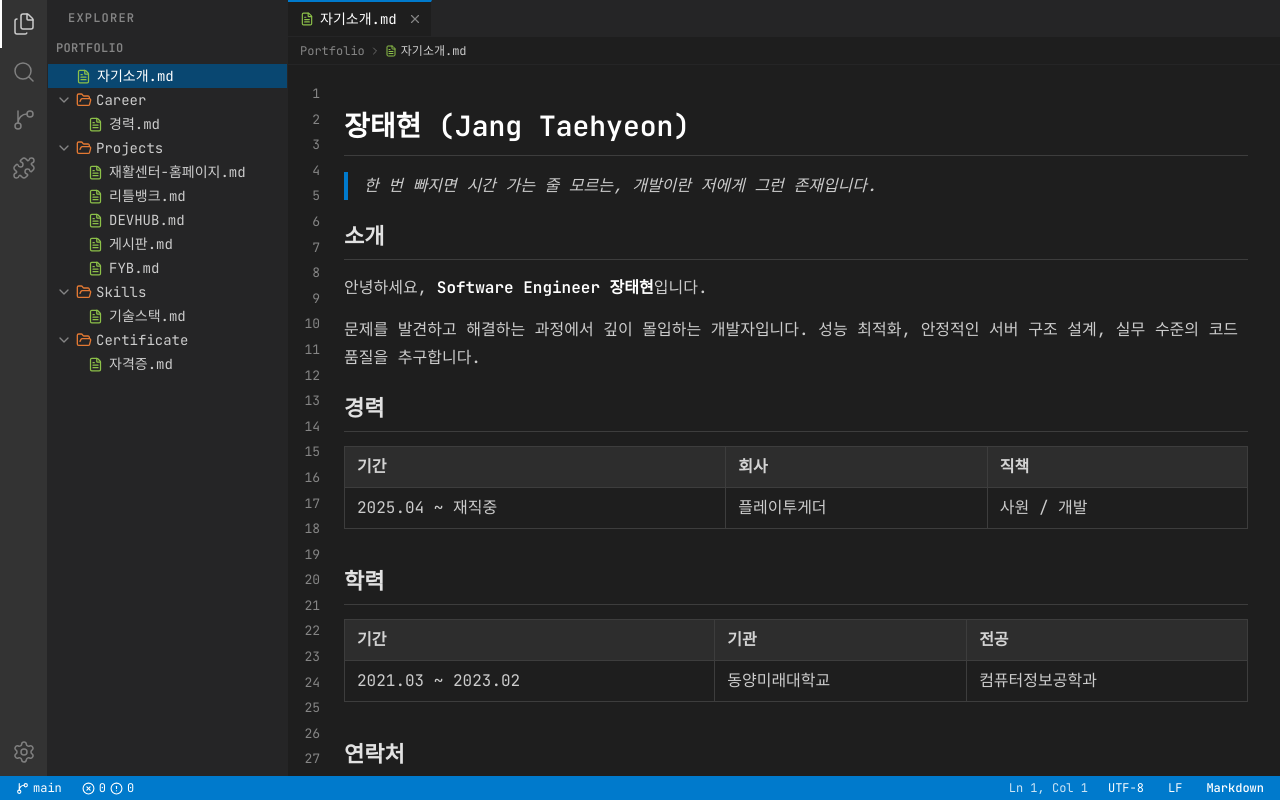
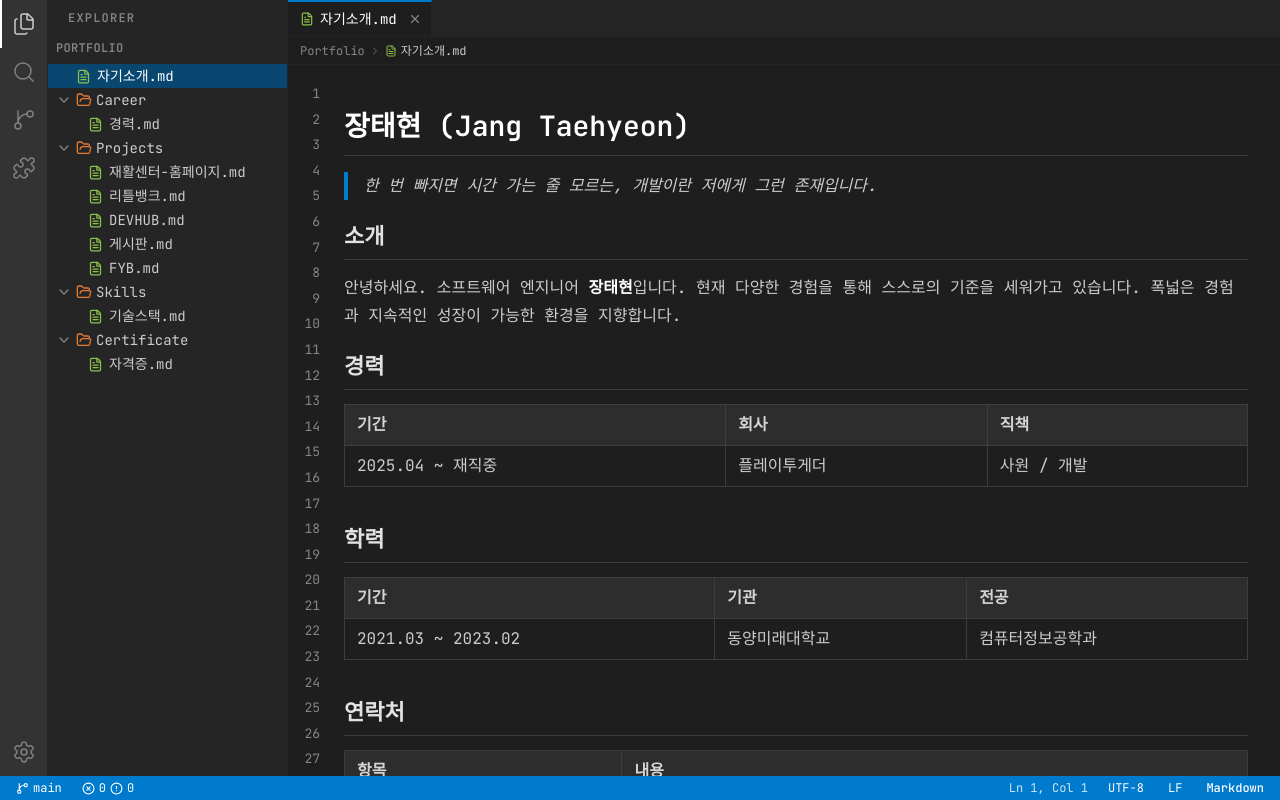
Before and after one commit to xogus3492/portfolio, a Next.js app: page / in a window 1280 px wide. Built offline with nearby package versions, Linux system fonts and the light colour scheme.

Commit message:
refactor: 자기소개.md 소개글 문구 수정

```diff
--- a/src/data/content/self_intro.ts
+++ b/src/data/content/self_intro.ts
@@ -4,10 +4,9 @@ const SELF_INTRO_CONTENT = `# 장태현 (Jang Taehyeon)
 
 ## 소개
 
-안녕하세요, **Software Engineer 장태현**입니다.
-
-문제를 발견하고 해결하는 과정에서 깊이 몰입하는 개발자입니다.
-성능 최적화, 안정적인 서버 구조 설계, 실무 수준의 코드 품질을 추구합니다.
+안녕하세요. 소프트웨어 엔지니어 **장태현**입니다.
+현재 다양한 경험을 통해 스스로의 기준을 세워가고 있습니다.
+폭넓은 경험과 지속적인 성장이 가능한 환경을 지향합니다.
 
 ## 경력
 
```
